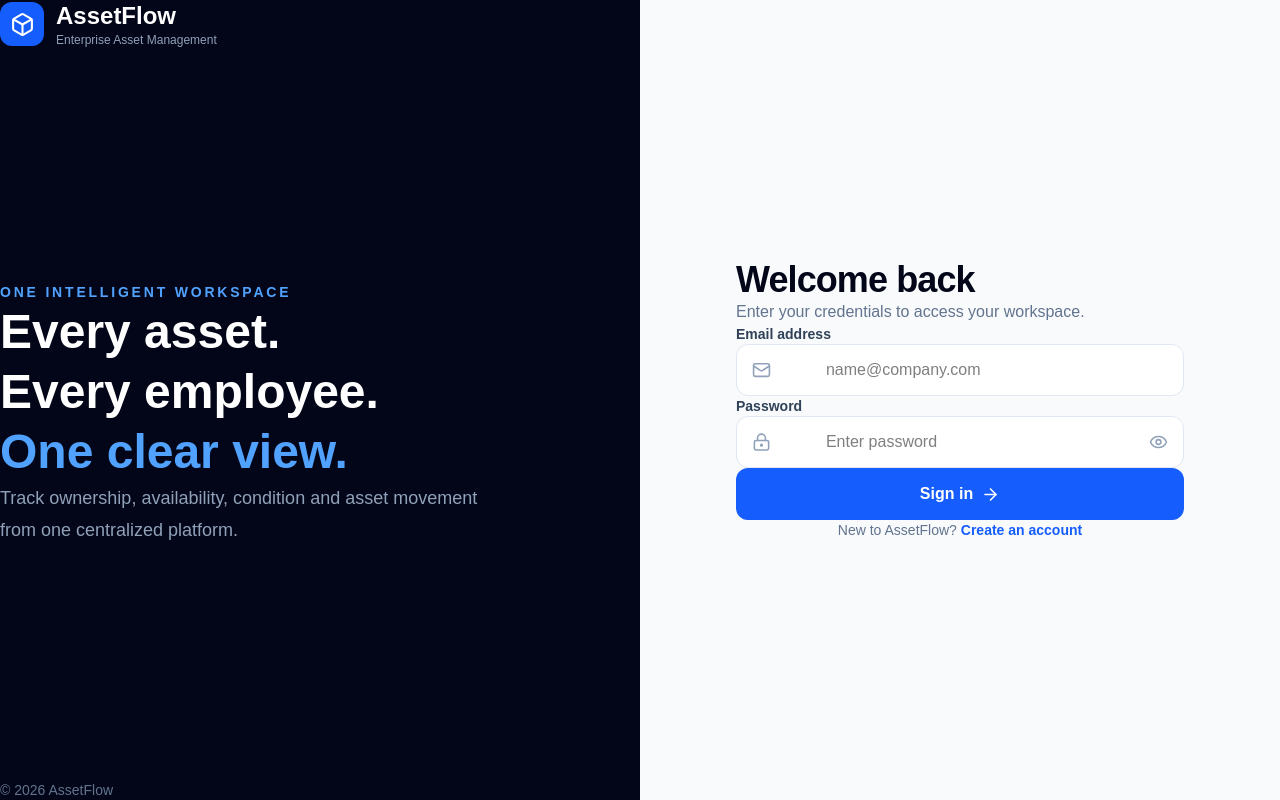
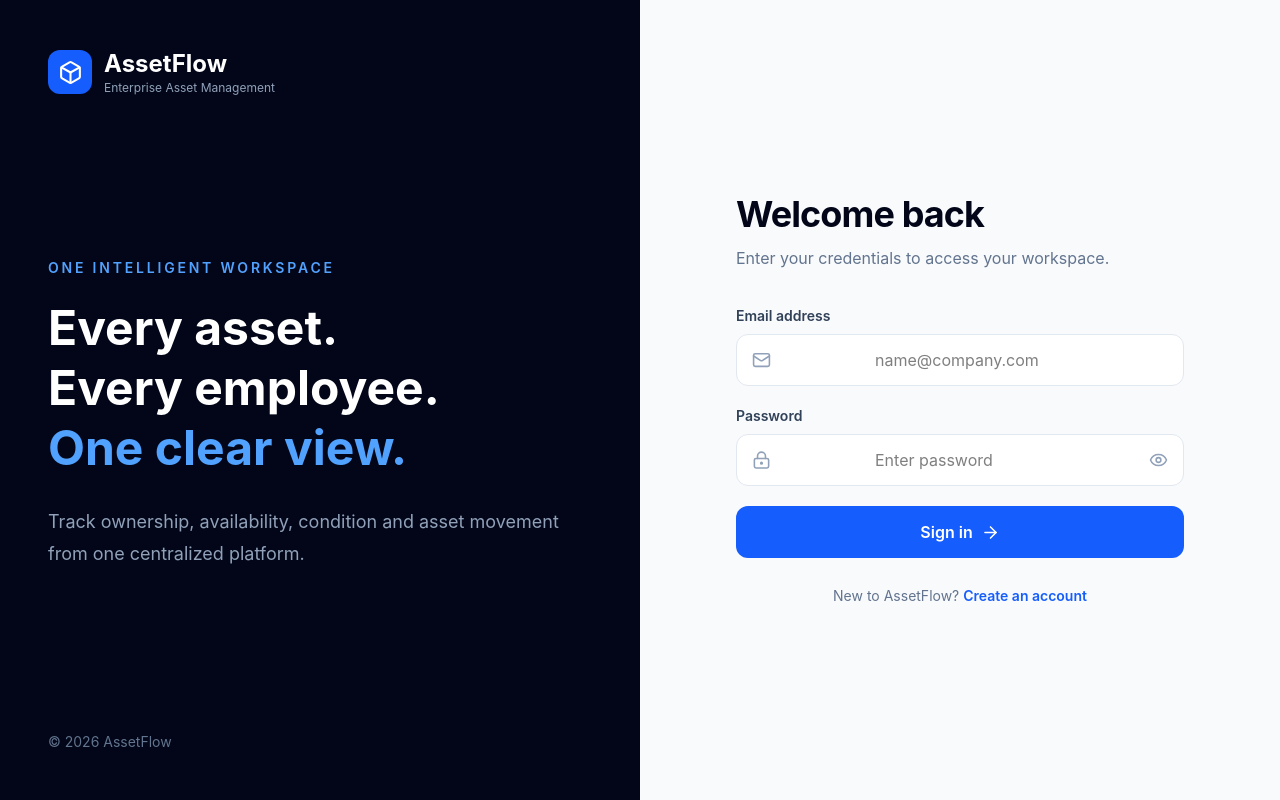
Before and after one commit to pragya0129/AssetHub, a React (Vite) app in the folder client/: page /login in a window 1280 px wide. Built offline with nearby package versions, Linux system fonts and the light colour scheme.

Commit message:
fixed UI issues

```diff
--- a/client/src/index.css
+++ b/client/src/index.css
@@ -1,17 +1,2 @@
 @import url("https://fonts.googleapis.com/css2?family=Inter:wght@400;500;600;700&display=swap");
 @import "tailwindcss";
-
-* {
-  margin: 0;
-  padding: 0;
-  box-sizing: border-box;
-  font-family: "Geist", sans-serif;
-}
-
-html,
-body,
-#root {
-  width: 100%;
-  height: 100%;
-  background: #f8fafc;
-}
```
